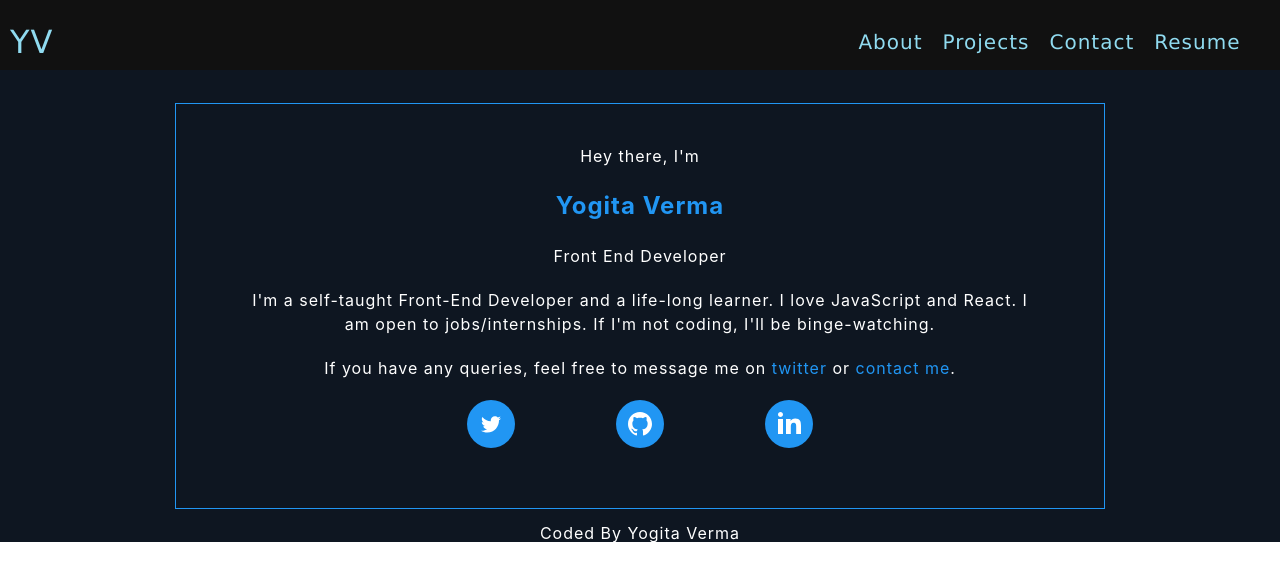
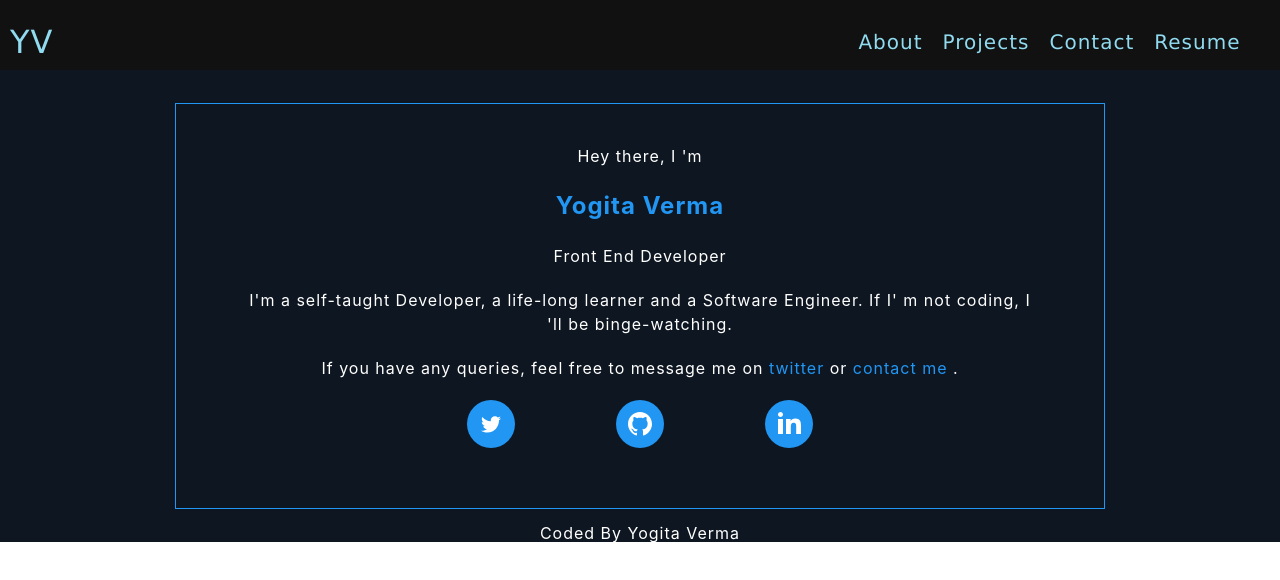
Before and after one commit to Yog9/portfolio, a React (Create React App) app: page /#/ in a window 1280 px wide. Shown: the top 580 px of the page. Built offline with nearby package versions, Linux system fonts and the light colour scheme.

Commit message:
details changed

```diff
--- a/src/components/About/About.js
+++ b/src/components/About/About.js
@@ -4,26 +4,21 @@ export default function About() {
   return (
     <div className="mainDiv">
       <article className="about">
-        <h2 className="aboutheading">About Me</h2>
+        <h2 className="aboutheading"> About Me </h2>{" "}
         <section className="">
-          <h3 className="pageHeader">Background</h3>
+          <h3 className="pageHeader"> Background </h3>{" "}
           <p>
-            I am a front-end developer. I am currently looking for full-time
-            internships/jobs.
-          </p>
-          <h3>Skills</h3>
+            I am a front-end developer. I am currently working as SDE at Ignite
+            Solutions, Pune
+          </p>{" "}
+          <h3> Skills </h3>{" "}
           <ul>
-            <li>JavaScript</li>
-            <li>React</li>
-            <li>Redux</li>
-            <li>Node js(Express)</li>
-            <li>Mongo DB</li>
-            <li>CSS3</li>
-            <li>Sass</li>
-            <li>BootStrap</li>
-            <li>Git</li>
-          </ul>
-          <p>
+            <li> JavaScript </li> <li> React </li> <li> Redux </li>{" "}
+            <li> Node js(Express) </li> <li> Angular / Angular.js </li>{" "}
+            <li> Mongo DB </li> <li> CSS3 </li> <li> Sass </li>{" "}
+            <li> BootStrap </li> <li> Git </li>{" "}
+          </ul>{" "}
+          {/* <p>
             I invite you to take a look at my{" "}
             <a
               href="https://github.com/Yog9/"
@@ -32,11 +27,11 @@ export default function About() {
             >
               Github{" "}
             </a>{" "}
-            to see examples of the many self-initiated projects that I have
-            completed.
-          </p>
-        </section>
-      </article>
+            to see examples of the many self - initiated projects that I have
+            completed.{" "}
+          </p>{" "} */}
+        </section>{" "}
+      </article>{" "}
     </div>
   );
 }
--- a/src/components/Home/Home.js
+++ b/src/components/Home/Home.js
@@ -6,14 +6,12 @@ export default class Home extends Component {
     return (
       <div className="mainDiv">
         <div className="inner-content">
-          <p>Hey there, I'm</p>
-          <h2>Yogita Verma</h2>
-          <p>Front End Developer</p>
+          <p> Hey there, I 'm</p> <h2> Yogita Verma </h2>{" "}
+          <p> Front End Developer </p>{" "}
           <p className="primary">
-            I'm a self-taught Front-End Developer and a life-long learner. I
-            love JavaScript and React. I am open to jobs/internships. If I'm not
-            coding, I'll be binge-watching.
-          </p>
+            I'm a self-taught Developer, a life-long learner and a Software
+            Engineer. If I' m not coding, I 'll be binge-watching.{" "}
+          </p>{" "}
           <p>
             If you have any queries, feel free to message me on{" "}
             <a
@@ -21,10 +19,10 @@ export default class Home extends Component {
               rel="noopener noreferrer"
               target="_blank"
             >
-              twitter
+              twitter{" "}
             </a>{" "}
-            or <Link to="/contact">contact me</Link>.
-          </p>
+            or <Link to="/contact"> contact me </Link>.{" "}
+          </p>{" "}
           <ul className="social-icons">
             <li>
               <a
@@ -46,9 +44,9 @@ export default class Home extends Component {
                     fill="white"
                     d="M 50.0625 10.4375 C 48.214844 11.257813 46.234375 11.808594 44.152344 12.058594 C 46.277344 10.785156 47.910156 8.769531 48.675781 6.371094 C 46.691406 7.546875 44.484375 8.402344 42.144531 8.863281 C 40.269531 6.863281 37.597656 5.617188 34.640625 5.617188 C 28.960938 5.617188 24.355469 10.21875 24.355469 15.898438 C 24.355469 16.703125 24.449219 17.488281 24.625 18.242188 C 16.078125 17.8125 8.503906 13.71875 3.429688 7.496094 C 2.542969 9.019531 2.039063 10.785156 2.039063 12.667969 C 2.039063 16.234375 3.851563 19.382813 6.613281 21.230469 C 4.925781 21.175781 3.339844 20.710938 1.953125 19.941406 C 1.953125 19.984375 1.953125 20.027344 1.953125 20.070313 C 1.953125 25.054688 5.5 29.207031 10.199219 30.15625 C 9.339844 30.390625 8.429688 30.515625 7.492188 30.515625 C 6.828125 30.515625 6.183594 30.453125 5.554688 30.328125 C 6.867188 34.410156 10.664063 37.390625 15.160156 37.472656 C 11.644531 40.230469 7.210938 41.871094 2.390625 41.871094 C 1.558594 41.871094 0.742188 41.824219 -0.0585938 41.726563 C 4.488281 44.648438 9.894531 46.347656 15.703125 46.347656 C 34.617188 46.347656 44.960938 30.679688 44.960938 17.09375 C 44.960938 16.648438 44.949219 16.199219 44.933594 15.761719 C 46.941406 14.3125 48.683594 12.5 50.0625 10.4375 Z "
                   />
-                </svg>
-              </a>
-            </li>
+                </svg>{" "}
+              </a>{" "}
+            </li>{" "}
             <li>
               <a
                 href="https://github.com/Yog9"
@@ -69,9 +67,9 @@ export default class Home extends Component {
                     fill="white"
                     d="M 16 4 C 9.371094 4 4 9.371094 4 16 C 4 21.300781 7.4375 25.800781 12.207031 27.386719 C 12.808594 27.496094 13.027344 27.128906 13.027344 26.808594 C 13.027344 26.523438 13.015625 25.769531 13.011719 24.769531 C 9.671875 25.492188 8.96875 23.160156 8.96875 23.160156 C 8.421875 21.773438 7.636719 21.402344 7.636719 21.402344 C 6.546875 20.660156 7.71875 20.675781 7.71875 20.675781 C 8.921875 20.761719 9.554688 21.910156 9.554688 21.910156 C 10.625 23.746094 12.363281 23.214844 13.046875 22.910156 C 13.15625 22.132813 13.46875 21.605469 13.808594 21.304688 C 11.144531 21.003906 8.34375 19.972656 8.34375 15.375 C 8.34375 14.0625 8.8125 12.992188 9.578125 12.152344 C 9.457031 11.851563 9.042969 10.628906 9.695313 8.976563 C 9.695313 8.976563 10.703125 8.65625 12.996094 10.207031 C 13.953125 9.941406 14.980469 9.808594 16 9.804688 C 17.019531 9.808594 18.046875 9.941406 19.003906 10.207031 C 21.296875 8.65625 22.300781 8.976563 22.300781 8.976563 C 22.957031 10.628906 22.546875 11.851563 22.421875 12.152344 C 23.191406 12.992188 23.652344 14.0625 23.652344 15.375 C 23.652344 19.984375 20.847656 20.996094 18.175781 21.296875 C 18.605469 21.664063 18.988281 22.398438 18.988281 23.515625 C 18.988281 25.121094 18.976563 26.414063 18.976563 26.808594 C 18.976563 27.128906 19.191406 27.503906 19.800781 27.386719 C 24.566406 25.796875 28 21.300781 28 16 C 28 9.371094 22.628906 4 16 4 Z "
                   />
-                </svg>
-              </a>
-            </li>
+                </svg>{" "}
+              </a>{" "}
+            </li>{" "}
             <li>
               <a
                 href="https://www.linkedin.com/in/yogita-verma1994/"
@@ -90,12 +88,12 @@ export default class Home extends Component {
                     fill="white"
                     d="M9,25H4V10h5V25z M6.501,8C5.118,8,4,6.879,4,5.499S5.12,3,6.501,3C7.879,3,9,4.121,9,5.499C9,6.879,7.879,8,6.501,8z M27,25h-4.807v-7.3c0-1.741-0.033-3.98-2.499-3.98c-2.503,0-2.888,1.896-2.888,3.854V25H12V9.989h4.614v2.051h0.065 c0.642-1.18,2.211-2.424,4.551-2.424c4.87,0,5.77,3.109,5.77,7.151C27,16.767,27,25,27,25z"
                   />
-                </svg>
-              </a>
-            </li>
-          </ul>
-        </div>
-        <div className="footer">Coded By Yogita Verma</div>
+                </svg>{" "}
+              </a>{" "}
+            </li>{" "}
+          </ul>{" "}
+        </div>{" "}
+        <div className="footer"> Coded By Yogita Verma </div>{" "}
       </div>
     );
   }
```
Also changed, not shown: src/components/Navbar/Navbar.js (+13 -13 lines), 2 other files (tests, documents, lock files or other folders).
